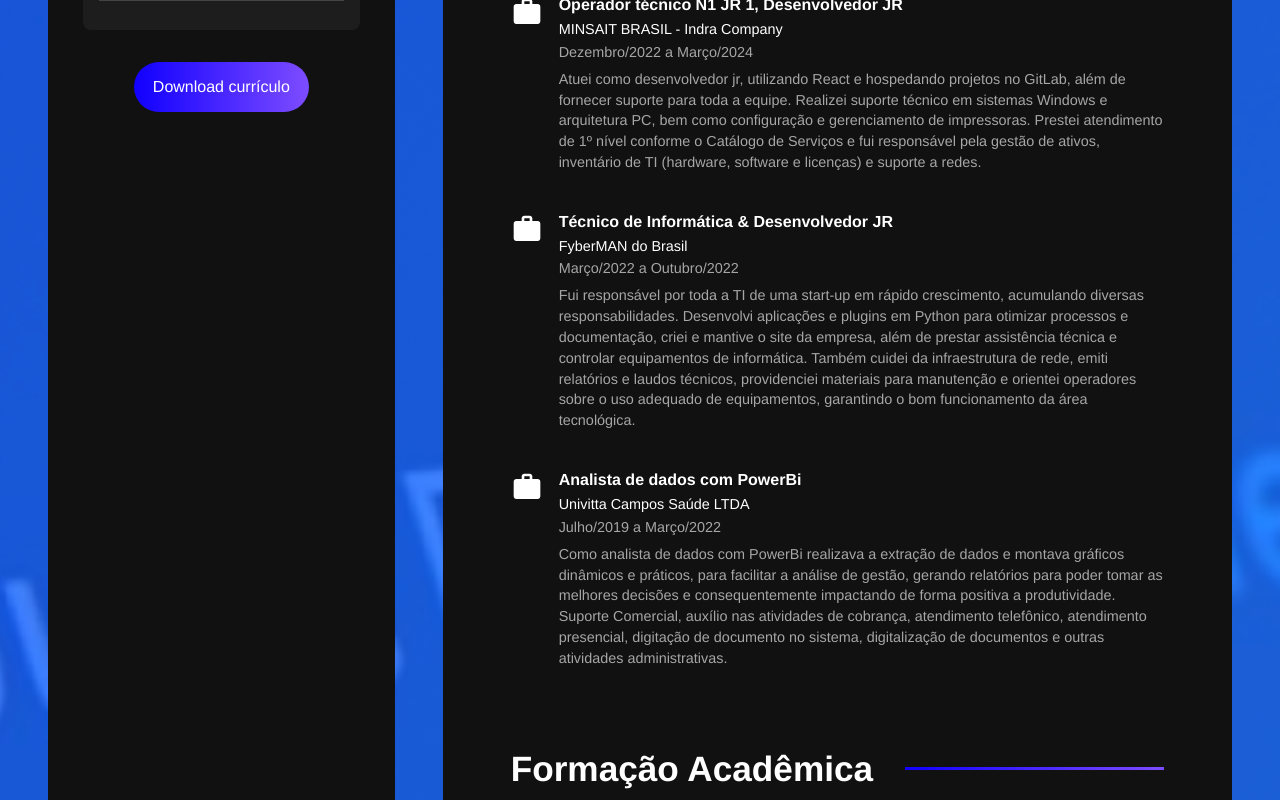
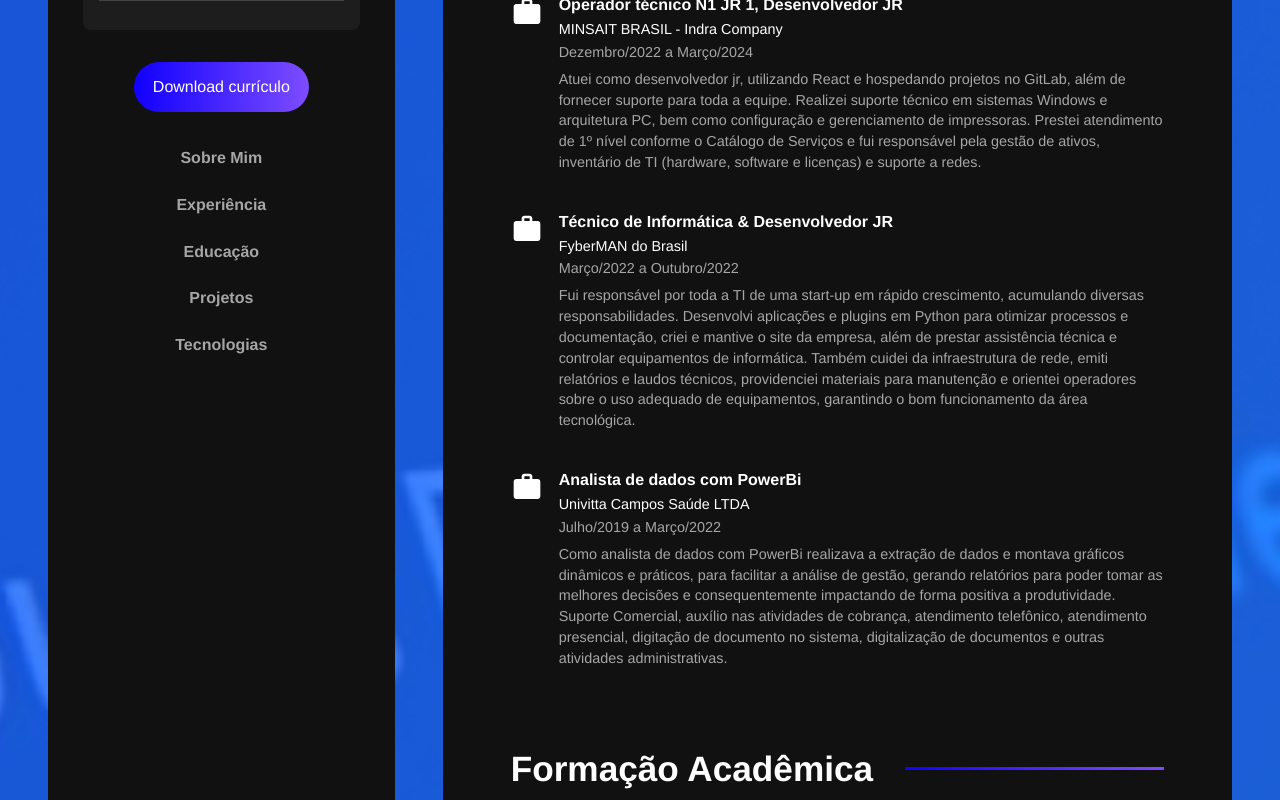
Before and after one commit to hiag0liveira/Portfolio, a React (Vite) app: page / in a window 1280 px wide. Shown: the part 840-1640 px from the top of the page. Built offline with nearby package versions, Linux system fonts and the light colour scheme.

Commit message:
Refactor main content structure and sidebar navigation

```diff
--- a/src/components/MainContent.jsx
+++ b/src/components/MainContent.jsx
@@ -8,11 +8,25 @@ import ExperienceContainer from "./ExperienceContainer";
 const MainContent = () => {
   return (
     <main id="main-content">
-      <AboutContainer />
-      <ExperienceContainer />
-      <EducationContainer />
-      <ProjectsContainer />
-      <TechnologiesContainer />
+      <section id="about">
+        <AboutContainer />
+      </section>
+
+      <section id="experience">
+        <ExperienceContainer />
+      </section>
+
+      <section id="education">
+        <EducationContainer />
+      </section>
+
+      <section id="projects">
+        <ProjectsContainer />
+      </section>
+
+      <section id="technologies">
+        <TechnologiesContainer />
+      </section>
     </main>
   );
 };
--- a/src/components/Sidebar.jsx
+++ b/src/components/Sidebar.jsx
@@ -19,6 +19,26 @@ const Sidebar = () => {
       >
         Download currículo
       </a>
+
+      <nav className="menu">
+        <ul>
+          <li>
+            <a href="#about">Sobre Mim</a>
+          </li>
+          <li>
+            <a href="#experience">Experiência</a>
+          </li>
+          <li>
+            <a href="#education">Educação</a>
+          </li>
+          <li>
+            <a href="#projects">Projetos</a>
+          </li>
+          <li>
+            <a href="#technologies">Tecnologias</a>
+          </li>
+        </ul>
+      </nav>
     </aside>
   );
 };
--- a/src/styles/components/sidebar.sass
+++ b/src/styles/components/sidebar.sass
@@ -47,6 +47,36 @@
     .btn
         @include mixins.btn
 
+    .menu
+      position: sticky
+      top: 10rem
+      margin-top: 1rem
+      width: 100%
+
+      ul
+          list-style: none
+          padding: 0
+
+          li
+              margin: 0.8rem 0
+
+              a
+                  text-decoration: none
+                  color: variables.$text-color-secondary
+                  font-weight: bold
+                  transition: color 0.3s
+                  padding: 0.5rem
+                  display: block
+
+                  &:hover
+                      color: variables.$text-color
+                      background-color: variables.$bg-color-secondary
+                      border-radius: variables.$container-border-radius
+
+    @media (max-width: 880px)
+      .menu
+          display: none
+
 
 @keyframes bounce
   0%, 20%, 50%, 80%, 100%
--- a/src/styles/main.sass
+++ b/src/styles/main.sass
@@ -11,9 +11,8 @@ body
     background-image: linear-gradient(rgba(0, 0, 255, 0.3), rgba(0, 0, 255, 0.3)), url('../img/bg.png')
     background-size: cover
     background-position: center
-    background-repeat: no-repeat
     min-height: 100vh
-
+    min-width: 430px
 
 
 a, svg
```
